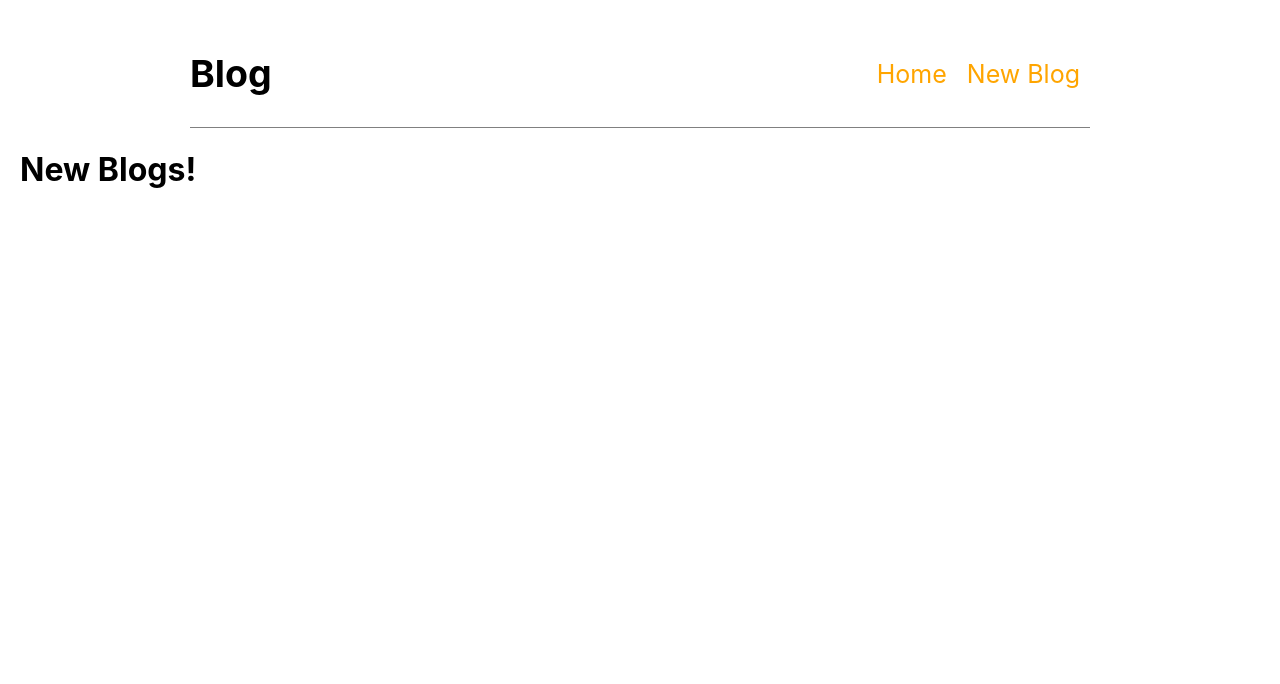
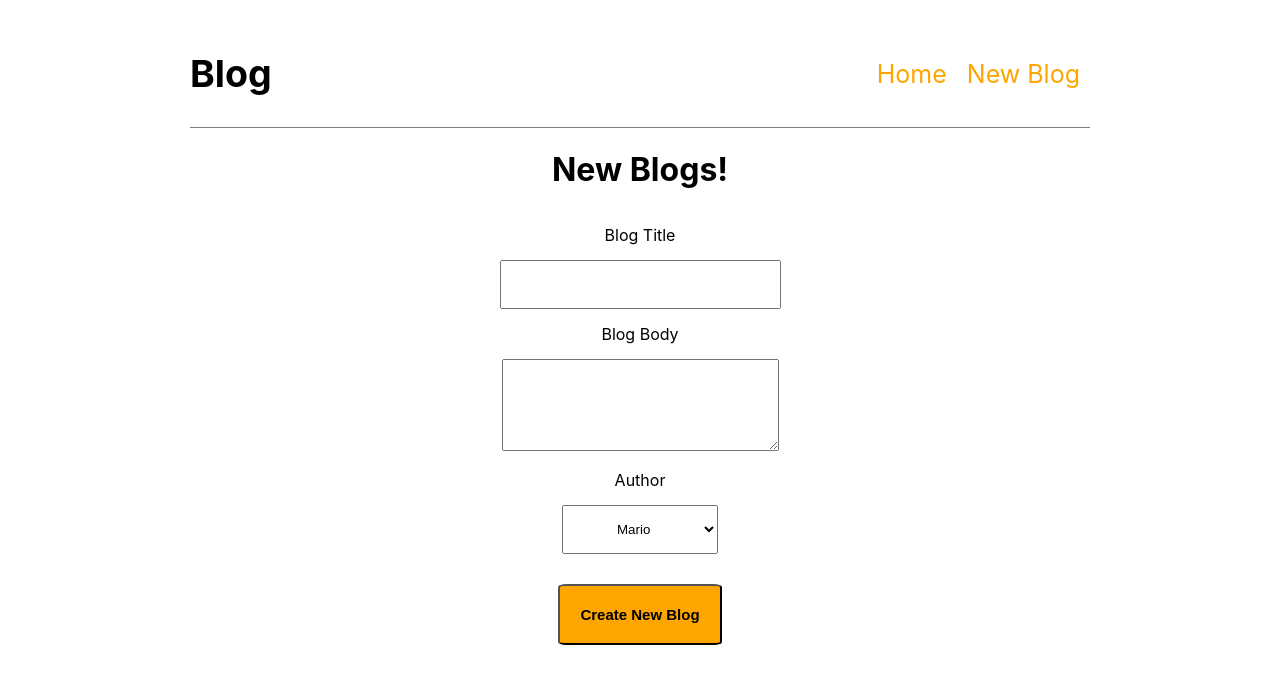
Before and after one commit to eri-she/react-blog, a React (Create React App) app: page /create in a window 1280 px wide. Shown: the top 684 px of the page. Built offline with nearby package versions, Linux system fonts and the light colour scheme.

Commit message:
added form and css

```diff
--- a/src/App.css
+++ b/src/App.css
@@ -24,3 +24,29 @@
   padding: 10px;
   color: orange;
 }
+form {
+  text-align: center;
+}
+label,
+input,
+block,
+select {
+  display: block;
+  margin: 0 auto;
+  padding: 15px 50px;
+}
+textarea {
+  padding: 30px 50px;
+}
+.CreateTitle {
+  text-align: center;
+}
+
+button {
+  padding: 20px 20px;
+  border-radius: 5%;
+  margin-top: 30px;
+  background-color: orange;
+  font-size: 15px;
+  font-weight: bold;
+}
--- a/src/Create.js
+++ b/src/Create.js
@@ -1,7 +1,19 @@
 export default function Create() {
   return (
     <div>
-      <h1>New Blogs!</h1>
+      <h1 className="CreateTitle">New Blogs!</h1>
+      <form>
+        <label className="FormTitle">Blog Title</label>
+        <input type="text" required />
+        <label>Blog Body</label>
+        <textarea required></textarea>
+        <label>Author</label>
+        <select>
+          <option value="Mario">Mario </option>
+          <option value="Rosa">Rosa </option>
+        </select>
+        <button> Create New Blog</button>
+      </form>
     </div>
   );
 }
```
